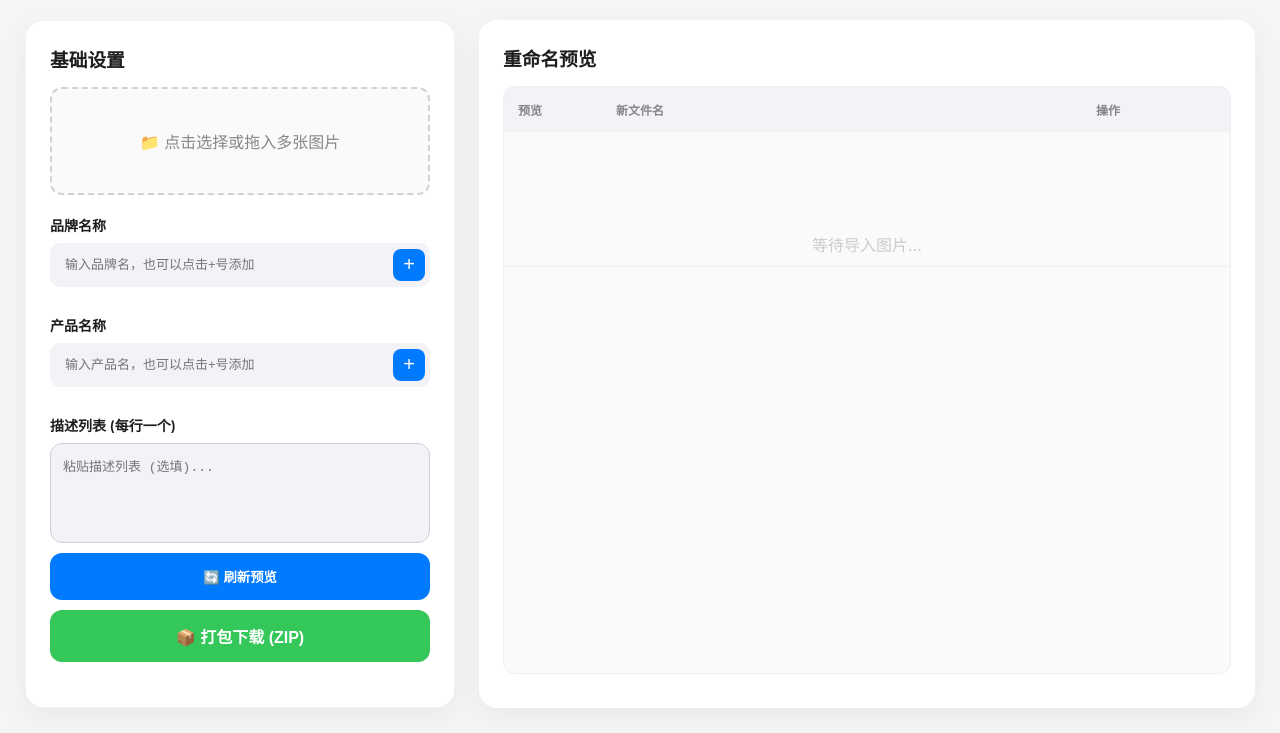
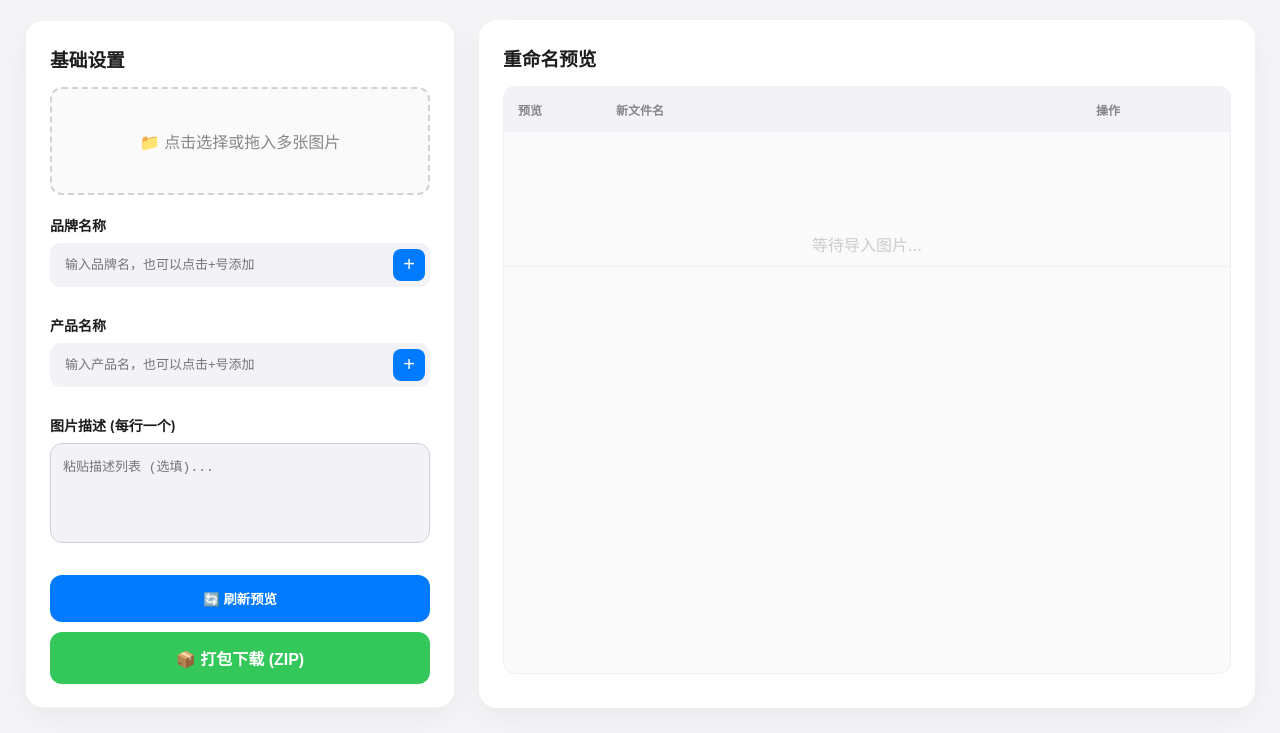
Before and after one commit to alovegone/rename_image, a plain HTML site: page index.html in a window 1280 px wide. Shown: the part 95-828 px from the top of the page. Drawn offline with nearby package versions, Linux system fonts and the light colour scheme.

Commit message:
Update index.html

```diff
--- a/index.html
+++ b/index.html
@@ -109,7 +109,7 @@
         <div class="input-group">
             <label id="ui-brand-label">品牌名称</label>
             <div class="modern-input-wrapper">
-                <input type="text" id="brandInput" placeholder="输入品牌名，也可以点击+号添加">
+                <input type="text" id="brandInput">
                 <button class="btn-add-tag" onclick="addTag('brand')">+</button>
             </div>
             <div id="brand-tags" class="tag-container"></div>
@@ -118,14 +118,16 @@
         <div class="input-group">
             <label id="ui-product-label">产品名称</label>
             <div class="modern-input-wrapper">
-                <input type="text" id="productInput" placeholder="输入产品名，也可以点击+号添加">
+                <input type="text" id="productInput">
                 <button class="btn-add-tag" onclick="addTag('product')">+</button>
             </div>
             <div id="product-tags" class="tag-container"></div>
         </div>
 
-        <label id="ui-desc-label">描述列表 (每行一个)</label>
-        <textarea id="descText" placeholder="粘贴描述列表 (选填)..." oninput="refreshList()"></textarea>
+        <div class="input-group">
+            <label id="ui-desc-label">图片描述 (每行一个)</label>
+            <textarea id="descText" oninput="refreshList()"></textarea>
+        </div>
 
         <button class="btn btn-primary" id="ui-refresh-btn" onclick="refreshList()">🔄 刷新预览</button>
         <button class="btn btn-success" id="zipBtn" disabled onclick="downloadAll()">📦 打包下载 (ZIP)</button>
@@ -159,17 +161,19 @@
     const i18n = {
         en: {
             title: "Image Rename Pro", langBtn: "切换至 中文", configH3: "Settings", dropZone: "📁 Click to Select or Drag Images",
-            brandLabel: "Brand", brandPlaceholder: "Enter brand or click +",
-            productLabel: "Product", productPlaceholder: "Enter product or click +",
-            descLabel: "Descriptions", refreshBtn: "🔄 Refresh Preview", zipBtn: "📦 Download ZIP",
+            brandLabel: "Brand Name", brandPlaceholder: "Enter brand or click +",
+            productLabel: "Product Name", productPlaceholder: "Enter product or click +",
+            descLabel: "Image Description (one per line)", descPlaceholder: "Paste description list (optional)...",
+            refreshBtn: "🔄 Refresh Preview", zipBtn: "📦 Download ZIP",
             previewH3: "Preview", thImg: "IMG", thName: "New Name", thAction: "Action",
             dlSingle: "DL", del: "Del", emptyMsg: "Waiting for images...", statusZip: "Packing...", statusDone: "Done!"
         },
         zh: {
-            title: "小宋的图片重命名助手", langBtn: "Switch to English", configH3: "基础设置", dropZone: "📁 点击选择或拖入多张图片",
+            title: "图片重命名专业版", langBtn: "Switch to English", configH3: "基础设置", dropZone: "📁 点击选择或拖入多张图片",
             brandLabel: "品牌名称", brandPlaceholder: "输入品牌名，也可以点击+号添加",
             productLabel: "产品名称", productPlaceholder: "输入产品名，也可以点击+号添加",
-            descLabel: "描述列表 (每行一个)", refreshBtn: "🔄 刷新预览", zipBtn: "📦 打包下载 (ZIP)",
+            descLabel: "图片描述 (每行一个)", descPlaceholder: "粘贴描述列表 (选填)...",
+            refreshBtn: "🔄 刷新预览", zipBtn: "📦 打包下载 (ZIP)",
             previewH3: "重命名预览", thImg: "预览", thName: "新文件名", thAction: "操作",
             dlSingle: "下载", del: "移除", emptyMsg: "等待导入图片...", statusZip: "正在打包...", statusDone: "导出完成！"
         }
@@ -242,6 +246,7 @@
         document.getElementById('ui-product-label').innerText = lang.productLabel;
         document.getElementById('productInput').placeholder = lang.productPlaceholder;
         document.getElementById('ui-desc-label').innerText = lang.descLabel;
+        document.getElementById('descText').placeholder = lang.descPlaceholder;
         document.getElementById('ui-refresh-btn').innerText = lang.refreshBtn;
         document.getElementById('zipBtn').innerText = lang.zipBtn;
         document.getElementById('ui-preview-h3').innerText = lang.previewH3;
@@ -255,7 +260,6 @@
     function refreshList() {
         const brand = document.getElementById('brandInput').value.trim();
         const product = document.getElementById('productInput').value.trim();
-        // 修正：去除空行干扰
         const descs = document.getElementById('descText').value.split('\n').map(v => v.trim());
         const container = document.getElementById('listContainer');
 
@@ -270,11 +274,7 @@
         files.forEach((file, i) => {
             const ext = file.name.split('.').pop().toLowerCase();
             const sn = (i + 1).toString().padStart(2, '0');
-
-            // 改进点：只有当 descs[i] 真的有内容时才取值，否则不拼接任何后缀
             const d = descs[i] || "";
-
-            // 使用 filter(Boolean) 确保 [brand, product, sn, ""] 这种组合被 join 时不会产生末尾下划线
             const parts = [brand, product, sn, d].filter(p => p !== "");
             const newName = parts.join('_') + '.' + ext;
 
```
